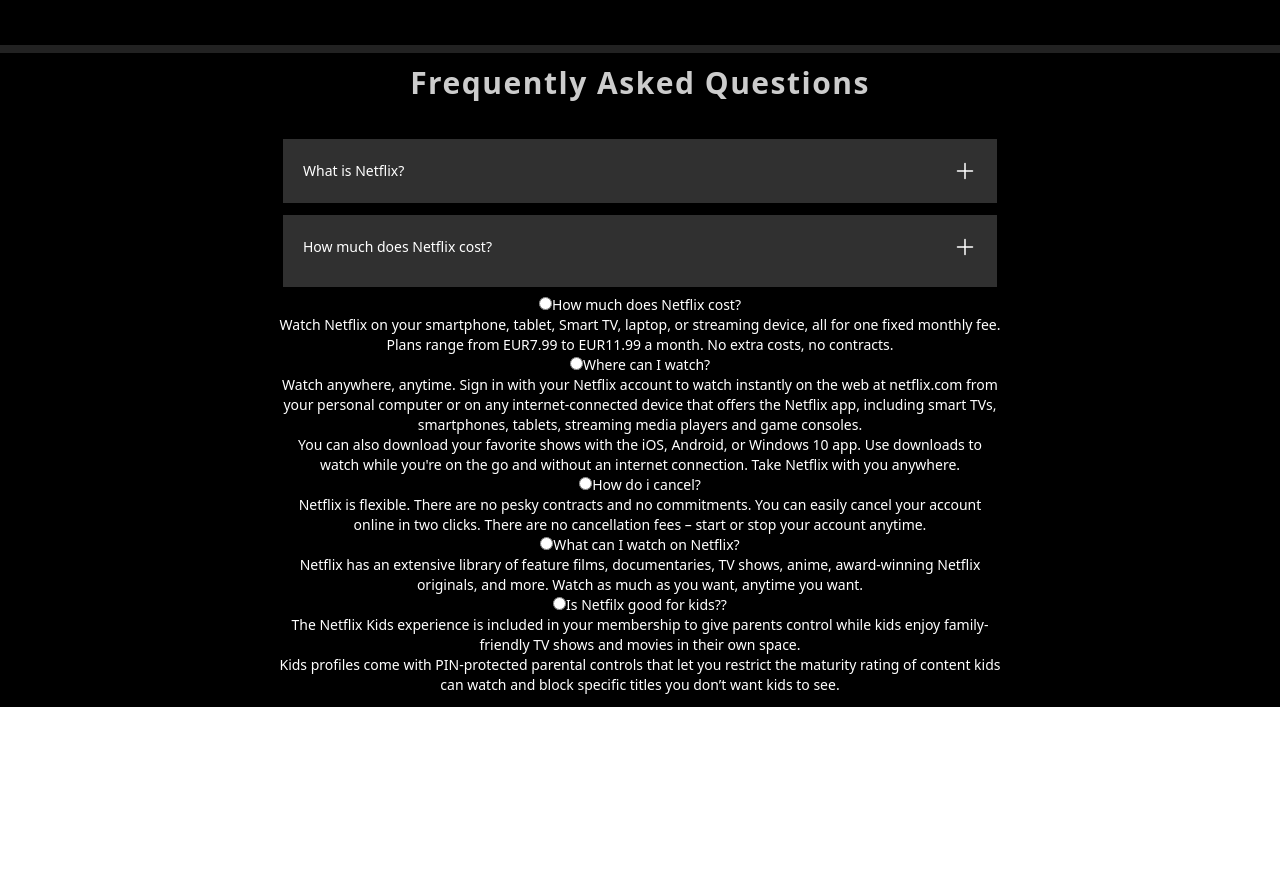
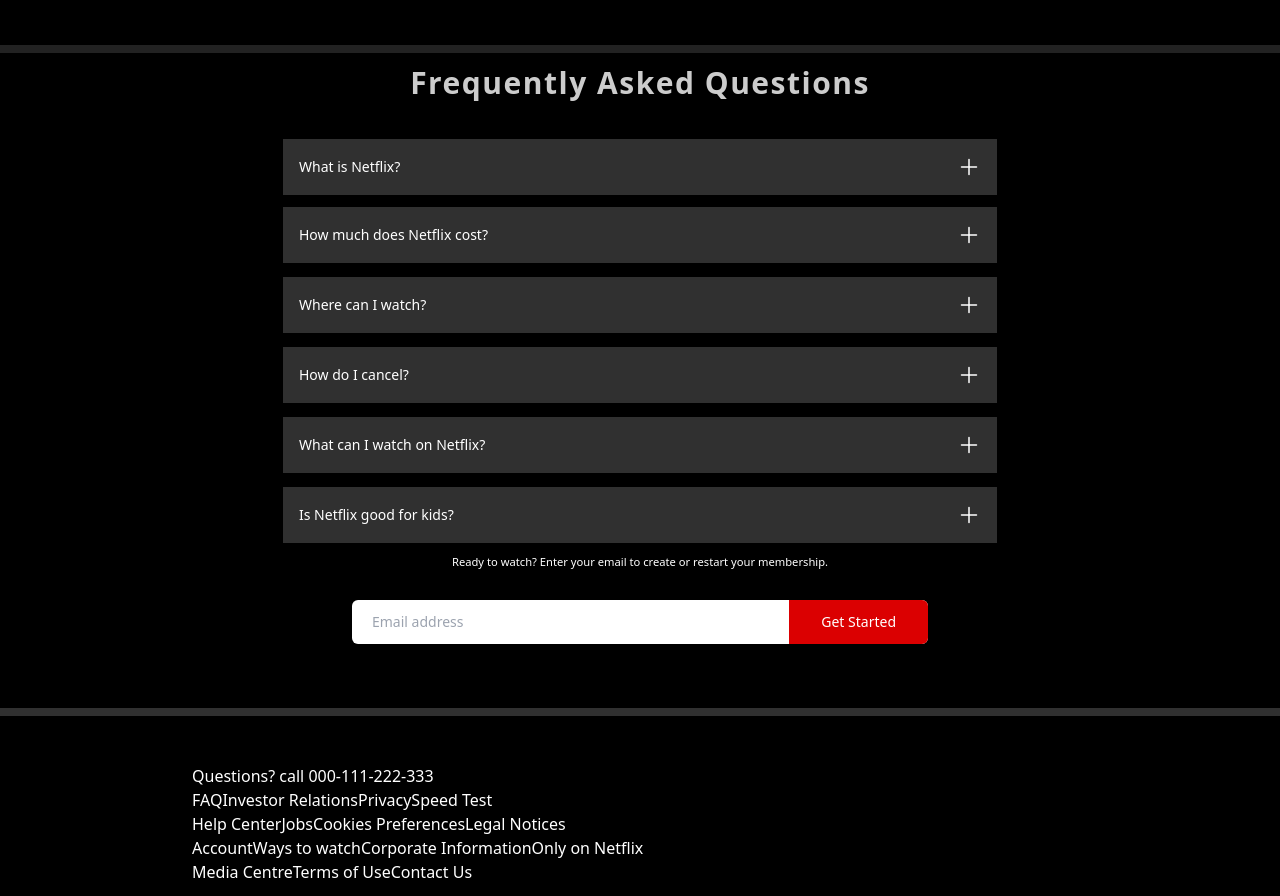
Before and after one commit to rabit1977/Netflix-with-tailwindcss, a React (Vite) app in the folder netflixwebapp/: page / in a window 1280 px wide. Shown: the part 2960-3856 px from the top of the page. Before the commit the page ends 3667 px from the top, so only its background shows below. Built offline with nearby package versions, Linux system fonts and the light colour scheme.

Commit message:
added Faq component and footer component

```diff
--- a/netflixwebapp/src/App.jsx
+++ b/netflixwebapp/src/App.jsx
@@ -1,5 +1,6 @@
 import Faq from './components/Faq';
 import Features from './components/Features';
+import Footer from './components/Footer';
 import Header from './components/Header';
 
 function App() {
@@ -7,7 +8,8 @@
     <div className='bg-black'>
       <Header />
       <Features />
-      <Faq/>
+      <Faq />
+      <Footer />
     </div>
   );
 }
--- a/netflixwebapp/src/components/Faq.jsx
+++ b/netflixwebapp/src/components/Faq.jsx
@@ -1,32 +1,20 @@
 import React from 'react';
+import OpenIcon from './OpenIcon';
 
 export default function Faq() {
   return (
-    <div className='w-full max-w-[750px] m-auto p-3 text-center text-sm text-white'>
+    <div className='w-full max-w-[750px] m-auto p-3 text-center text-sm text-white pb-16'>
       <h2 className='text-white/80 font-semibold tracking-wider text-3xl'>
         Frequently Asked Questions
       </h2>
       <ul className='mt-8'>
         <li className='w-full p-1.5'>
-          <label className='peer relative flex flex-col  items-center justify-between p-5 text-sm font-medium bg-[#303030] cursor-pointer '>
+          <label className='peer relative flex flex-col  items-center justify-between p-4 text-sm font-medium bg-[#303030] cursor-pointer'>
             {' '}
             <input className='hidden peer' type='radio' name='accordion' />
             <div className='w-full flex justify-between items-center'>
               <p className=''>What is Netflix?</p>
-              <svg
-                xmlns='http://www.w3.org/2000/svg'
-                fill='none'
-                viewBox='0 0 24 24'
-                strokeWidth={1.5}
-                stroke='currentColor'
-                className='w-6 h-6'
-              >
-                <path
-                  strokeLinecap='round'
-                  strokeLinejoin='round'
-                  d='M12 4.5v15m7.5-7.5h-15'
-                />
-              </svg>
+              <OpenIcon />
             </div>
             <div className='bg-[#303030] text-left px-5 overflow-hidden max-h-0 peer-checked:max-h-screen peer-checked:mt-4'>
               <p>
@@ -45,25 +33,12 @@
           </label>
         </li>
         <li className='w-full p-1.5'>
-          <label className='peer relative flex flex-col  items-center justify-between p-5 text-sm font-medium bg-[#303030] mb-0.5 cursor-pointer '>
+          <label className='peer relative flex flex-col  items-center justify-between p-4 text-sm font-medium bg-[#303030] mb-0.5 cursor-pointer '>
             {' '}
             <input className='hidden peer' type='radio' name='accordion' />
-            <div className='w-full pb-2 flex justify-between items-center'>
+            <div className='w-full flex justify-between items-center'>
               <p className=''>How much does Netflix cost?</p>
-              <svg
-                xmlns='http://www.w3.org/2000/svg'
-                fill='none'
-                viewBox='0 0 24 24'
-                strokeWidth={1.5}
-                stroke='currentColor'
-                className='w-6 h-6'
-              >
-                <path
-                  strokeLinecap='round'
-                  strokeLinejoin='round'
-                  d='M12 4.5v15m7.5-7.5h-15'
-                />
-              </svg>
+              <OpenIcon />
             </div>
             <div className='bg-[#303030] text-left px-5 overflow-hidden max-h-0 peer-checked:max-h-screen peer-checked:mt-4'>
               <p>
@@ -74,28 +49,21 @@
             </div>
           </label>
         </li>
-
-        <li>
-          <input type='radio' name='accordion' id='first' />
-          <label htmlFor='first'>How much does Netflix cost?</label>
-          <div>
-            <p>
-              Watch Netflix on your smartphone, tablet, Smart TV, laptop, or
-              streaming device, all for one fixed monthly fee. Plans range from
-              EUR7.99 to EUR11.99 a month. No extra costs, no contracts.
-            </p>
+        <li className='w-full p-1.5'>
+          <label className='peer relative flex flex-col  items-center justify-between p-4 text-sm font-medium bg-[#303030] mb-0.5 cursor-pointer '>
+            {' '}
+            <input className='hidden peer' type='radio' name='accordion' />
+            <div className='w-full flex justify-between items-center'>
+              <p className=''>Where can I watch?</p>
+              <OpenIcon />
             </div>
-        </li>
-        <li>
-          <input type='radio' name='accordion' id='first' />
-          <label htmlFor='first'>Where can I watch?</label>
-          <div>
+            <div className='bg-[#303030] text-left px-5 overflow-hidden max-h-0 peer-checked:max-h-screen peer-checked:mt-4'>
               <p>
                 Watch anywhere, anytime. Sign in with your Netflix account to
                 watch instantly on the web at netflix.com from your personal
                 computer or on any internet-connected device that offers the
-              Netflix app, including smart TVs, smartphones, tablets, streaming
-              media players and game consoles.
+                Netflix app, including smart TVs, smartphones, tablets,
+                streaming media players and game consoles.
               </p>
               <p>
                 You can also download your favorite shows with the iOS, Android,
@@ -104,11 +72,17 @@
                 anywhere.
               </p>
             </div>
+          </label>
         </li>
-        <li>
-          <input type='radio' name='accordion' id='first' />
-          <label htmlFor='first'>How do i cancel?</label>
-          <div>
+        <li className='w-full p-1.5'>
+          <label className='peer relative flex flex-col  items-center justify-between p-4 text-sm font-medium bg-[#303030] mb-0.5 cursor-pointer '>
+            {' '}
+            <input className='hidden peer' type='radio' name='accordion' />
+            <div className='w-full flex justify-between items-center'>
+              <p className=''>How do I cancel?</p>
+              <OpenIcon />
+            </div>
+            <div className='bg-[#303030] text-left px-5 overflow-hidden max-h-0 peer-checked:max-h-screen peer-checked:mt-4'>
               <p>
                 Netflix is flexible. There are no pesky contracts and no
                 commitments. You can easily cancel your account online in two
@@ -116,35 +90,60 @@
                 account anytime.
               </p>
             </div>
+          </label>
         </li>
-        <li>
-          <input type='radio' name='accordion' id='first' />
-          <label htmlFor='first'>What can I watch on Netflix?</label>
-          <div>
+        <li className='w-full p-1.5'>
+          <label className='peer relative flex flex-col  items-center justify-between p-4 text-sm font-medium bg-[#303030] mb-0.5 cursor-pointer '>
+            {' '}
+            <input className='hidden peer' type='radio' name='accordion' />
+            <div className='w-full flex justify-between items-center'>
+              <p className=''>What can I watch on Netflix?</p>
+              <OpenIcon />
+            </div>
+            <div className='bg-[#303030] text-left px-5 overflow-hidden max-h-0 peer-checked:max-h-screen peer-checked:mt-4'>
               <p>
-              Netflix has an extensive library of feature films, documentaries,
-              TV shows, anime, award-winning Netflix originals, and more. Watch
-              as much as you want, anytime you want.
+                Netflix has an extensive library of feature films,
+                documentaries, TV shows, anime, award-winning Netflix originals,
+                and more. Watch as much as you want, anytime you want.
               </p>
             </div>
+          </label>
         </li>
-        <li>
-          <input type='radio' name='accordion' id='first' />
-          <label htmlFor='first'>Is Netfilx good for kids??</label>
-          <div>
+        <li className='w-full p-1.5'>
+          <label className='peer relative flex flex-col  items-center justify-between p-4 text-sm font-medium bg-[#303030] mb-0.5 cursor-pointer '>
+            {' '}
+            <input className='hidden peer' type='radio' name='accordion' />
+            <div className='w-full flex justify-between items-center'>
+              <p className=''>Is Netflix good for kids?</p>
+              <OpenIcon />
+            </div>
+            <div className='bg-[#303030] text-left px-5 overflow-hidden max-h-0 peer-checked:max-h-screen peer-checked:mt-4'>
               <p>
-              The Netflix Kids experience is included in your membership to give
-              parents control while kids enjoy family-friendly TV shows and
-              movies in their own space.
-            </p>
-            <p>
-              Kids profiles come with PIN-protected parental controls that let
-              you restrict the maturity rating of content kids can watch and
-              block specific titles you don’t want kids to see.
+                Netflix has an extensive library of feature films,
+                documentaries, TV shows, anime, award-winning Netflix originals,
+                and more. Watch as much as you want, anytime you want.
               </p>
             </div>
-        </li>
+          </label>
+        </li>{' '}
       </ul>
+      <small>
+        Ready to watch? Enter your email to create or restart your membership.
+      </small>
+      <form className='w-full m-auto max-w-xl bg-white text-center rounded-md flex items-center outline-none mt-7 overflow-hidden'>
+        <input
+          className='flex-1 outline-none ml-5 text-slate-700'
+          type='email'
+          placeholder='Email address'
+          required
+        />
+        <button
+          className='bg-[#db0001]  text-white text-sm px-8 py-3 cursor-pointer outline-none '
+          type='submit'
+        >
+          Get Started
+        </button>
+      </form>
     </div>
   );
 }
--- /dev/null
+++ b/netflixwebapp/src/components/Footer.jsx
@@ -0,0 +1,36 @@
+import React from 'react';
+
+export default function Footer() {
+  return (
+    <div className='text-white pt-12 px-[15%] pb-3 border-t-8 border-t-[#303030]'>
+      <div className=''>
+        <h2>Questions? call 000-111-222-333</h2>
+      </div>
+      <div>
+        <div>
+          <a href='#'>FAQ</a>
+          <a href='#'>Investor Relations</a>
+          <a href='#'>Privacy</a>
+          <a href='#'>Speed Test</a>
+        </div>
+        <div>
+          <a href='#'>Help Center</a>
+          <a href='#'>Jobs</a>
+          <a href='#'>Cookies Preferences</a>
+          <a href='#'>Legal Notices</a>
+        </div>
+        <div>
+          <a href='#'>Account</a>
+          <a href='#'>Ways to watch</a>
+          <a href='#'>Corporate Information</a>
+          <a href='#'>Only on Netflix</a>
+        </div>
+        <div>
+          <a href='#'>Media Centre</a>
+          <a href='#'>Terms of Use</a>
+          <a href='#'>Contact Us</a>
+        </div>
+      </div>
+    </div>
+  );
+}
--- /dev/null
+++ b/netflixwebapp/src/components/OpenIcon.jsx
@@ -0,0 +1,23 @@
+import React from 'react';
+
+export default function OpenIcon() {
+  return (
+    <div>
+      {' '}
+      <svg
+        xmlns='http://www.w3.org/2000/svg'
+        fill='none'
+        viewBox='0 0 24 24'
+        strokeWidth={1.5}
+        stroke='currentColor'
+        className='w-6 h-6'
+      >
+        <path
+          strokeLinecap='round'
+          strokeLinejoin='round'
+          d='M12 4.5v15m7.5-7.5h-15'
+        />
+      </svg>
+    </div>
+  );
+}
```
Lines whose indentation alone changed are shown as unchanged.
